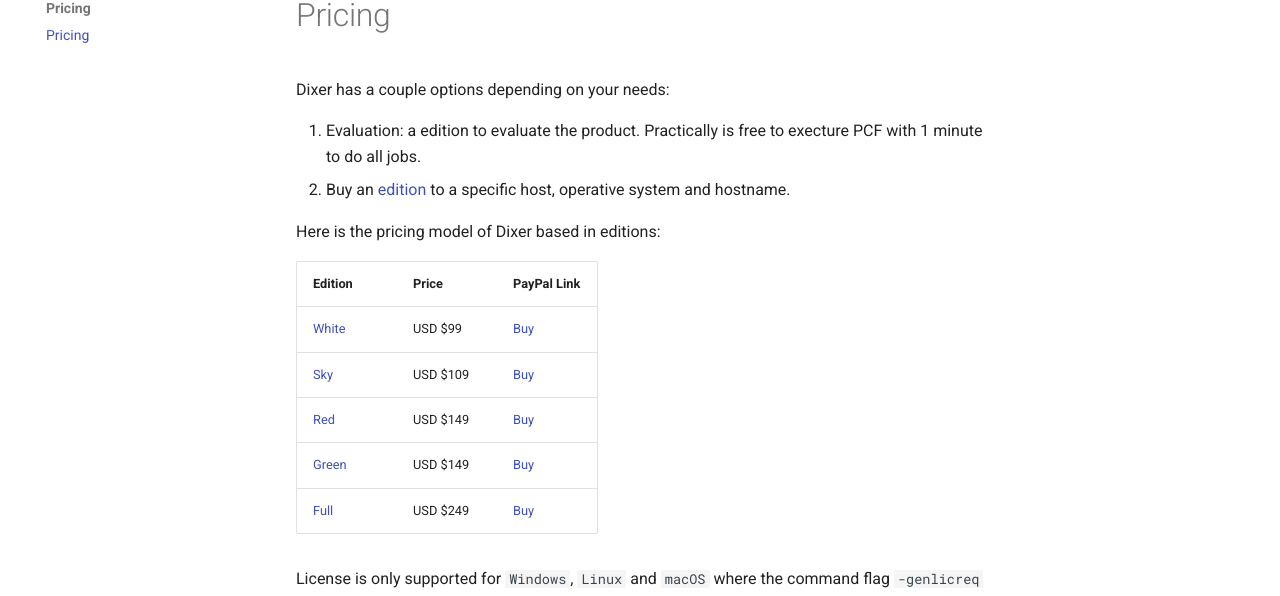
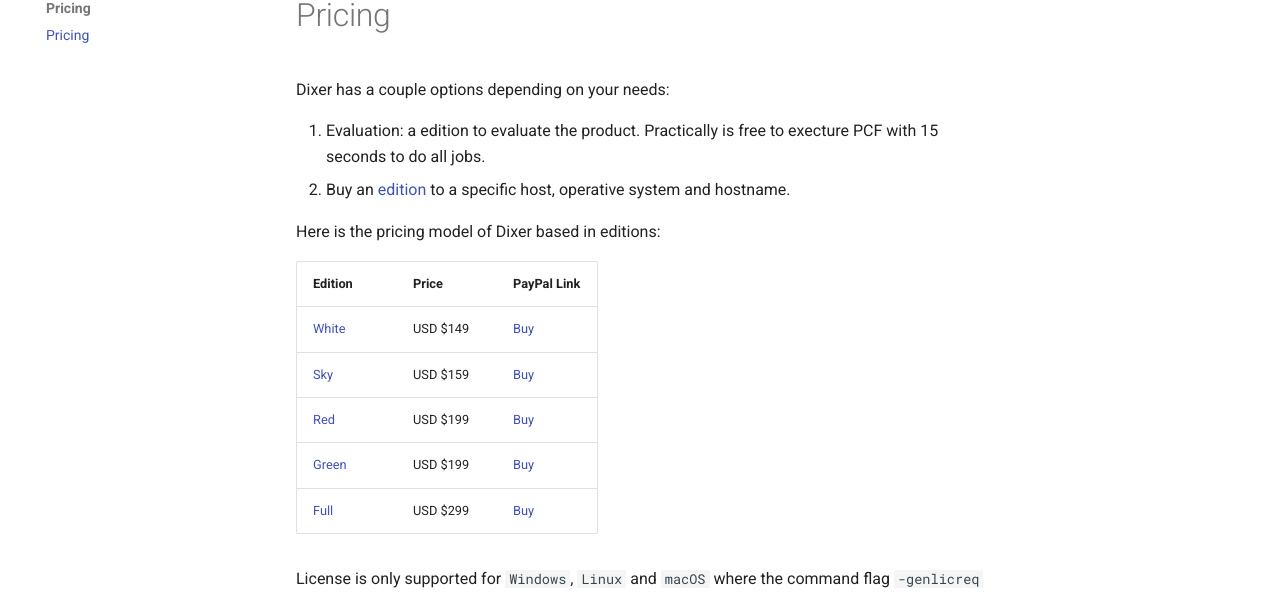
Before and after one commit to Dixer-ETL/dixer-docs, an MkDocs documentation site: the page built from docs/Pricing.md, in a window 1280 px wide and 1219 px high. Shown: the part 151-747 px from the top of the window. Built offline with MkDocs 1.6.1 and Material for MkDocs 9.7.7, drawn with Linux system fonts in a browser that asks for light colours; comment, search, counter and statistics services are not loaded.

Commit message:
Update pricing

```diff
--- a/docs/Pricing.md
+++ b/docs/Pricing.md
@@ -2,18 +2,18 @@
 
 Dixer has a couple options depending on your needs:
 
-1. Evaluation: a edition to evaluate the product. Practically is free to execture PCF with 1 minute to do all jobs.
+1. Evaluation: a edition to evaluate the product. Practically is free to execture PCF with 15 seconds to do all jobs.
 2. Buy an [edition](Editions.md) to a specific host, operative system and hostname.
 
 Here is the pricing model of Dixer based in editions:
 
 | Edition                            | Price    | PayPal Link                          |
 |------------------------------------|----------|--------------------------------------|
-| [White](Editions.md#white-edition) | USD $99  | [Buy](https://www.paypal.me/hit/99)  |
-| [Sky](Editions.md#sky-edition)     | USD $109 | [Buy](https://www.paypal.me/hit/109) |
-| [Red](Editions.md#red-edition)     | USD $149 | [Buy](https://www.paypal.me/hit/149) |
-| [Green](Editions.md#green-edition) | USD $149 | [Buy](https://www.paypal.me/hit/149) |
-| [Full](Editions.md#full-edition)   | USD $249 | [Buy](https://www.paypal.me/hit/249) |
+| [White](Editions.md#white-edition) | USD $149 | [Buy](https://www.paypal.me/hit/149) |
+| [Sky](Editions.md#sky-edition)     | USD $159 | [Buy](https://www.paypal.me/hit/159) |
+| [Red](Editions.md#red-edition)     | USD $199 | [Buy](https://www.paypal.me/hit/199) |
+| [Green](Editions.md#green-edition) | USD $199 | [Buy](https://www.paypal.me/hit/199) |
+| [Full](Editions.md#full-edition)   | USD $299 | [Buy](https://www.paypal.me/hit/299) |
 
 License is only supported for `Windows`, `Linux` and `macOS` where the command flag `-genlicreq` works. In Linux, you neeed to execute with sudo or go [here](documentation/Getting-Dixer.md#using-a-non-root-account-for-dmidecode-only-if-you-have-a-license) to disable sudo in `dmidecode`.
 
```
